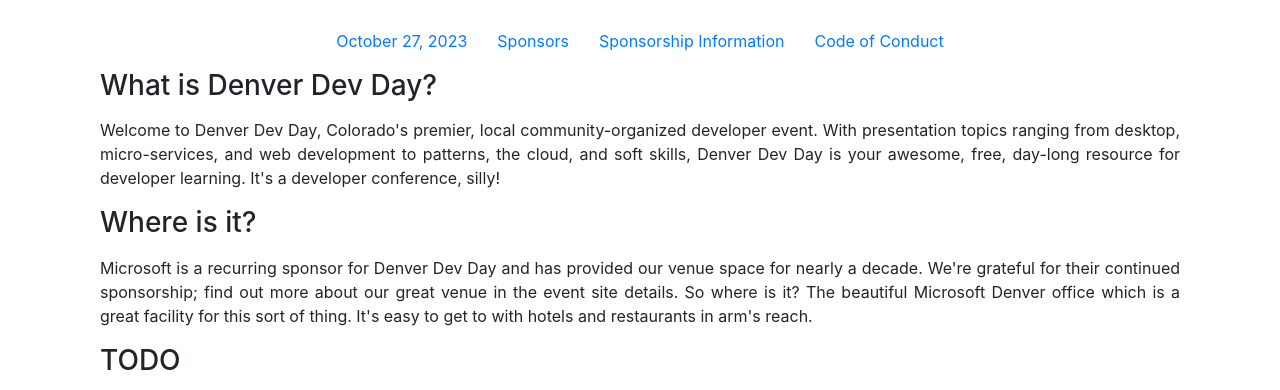
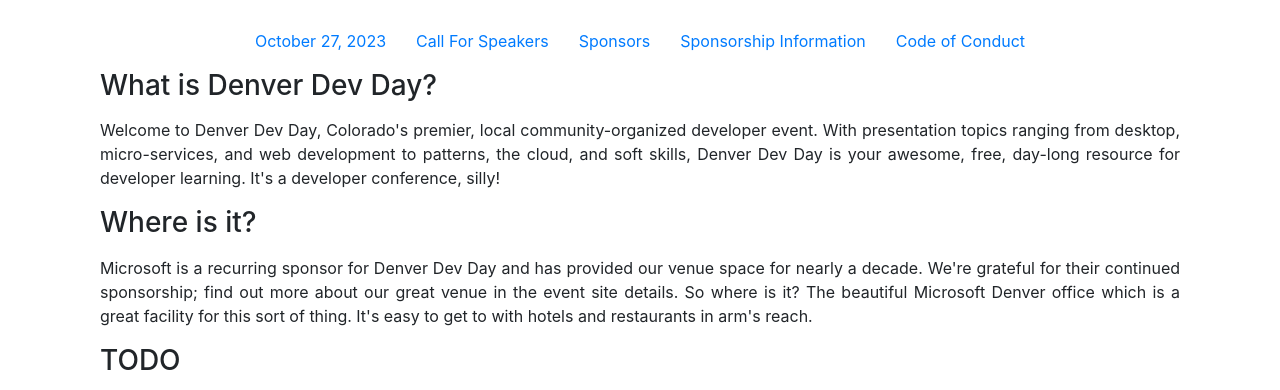
Before and after one commit to denverdevday/may-2024, a plain HTML site: page index.html in a window 1280 px wide. Shown: the part 403-793 px from the top of the page. Drawn offline with nearby package versions, Linux system fonts and the light colour scheme.

Commit message:
CFS (with copy URL)

```diff
--- a/index.html
+++ b/index.html
@@ -51,6 +51,9 @@
             <a href="/oct-2023/index.html#schedule">October 27, 2023</a>
         </div>
         <div class="col-md-auto">
+            <a href="https://sessionize.com/denver-dev-day-october-2023-copy">Call For Speakers</a>
+        </div>
+        <div class="col-md-auto">
             <a href="./index.html#sponsors">Sponsors</a>
         </div>
         <div class="col-md-auto">
```
Also changed, not shown: code-of-conduct.html (+3 -0 lines), sponsorship.html (+3 -0 lines).
